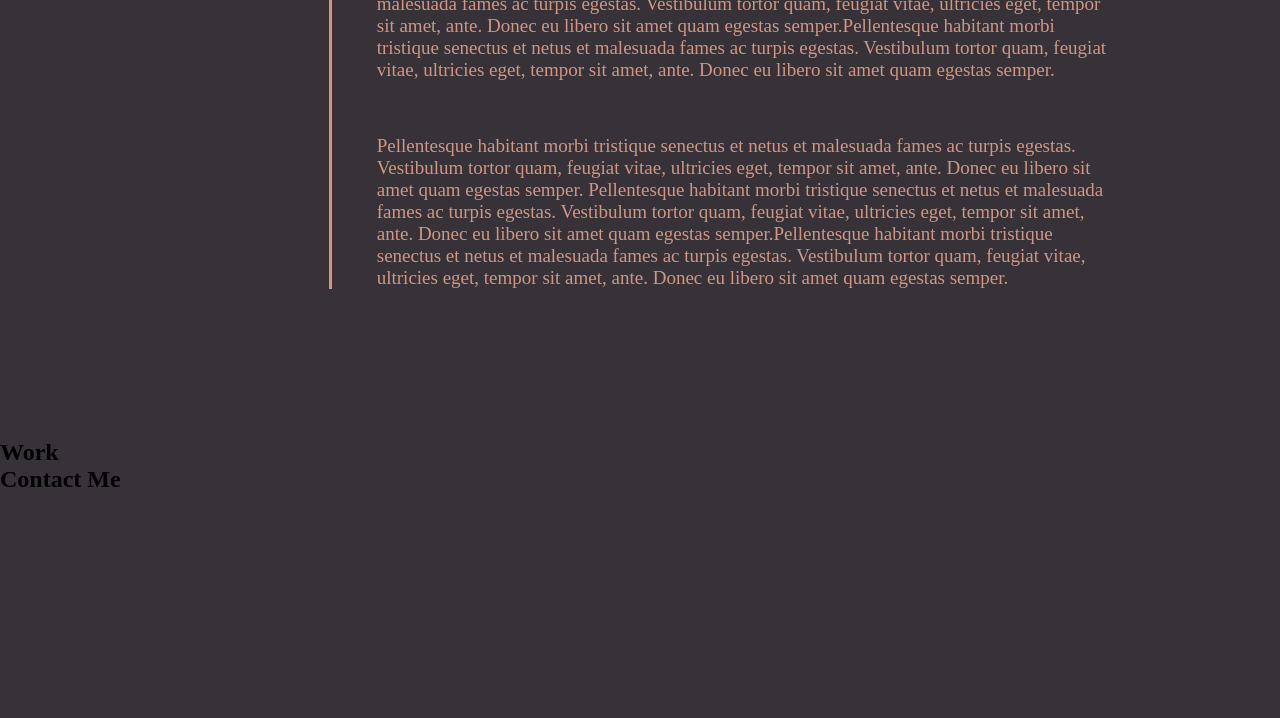
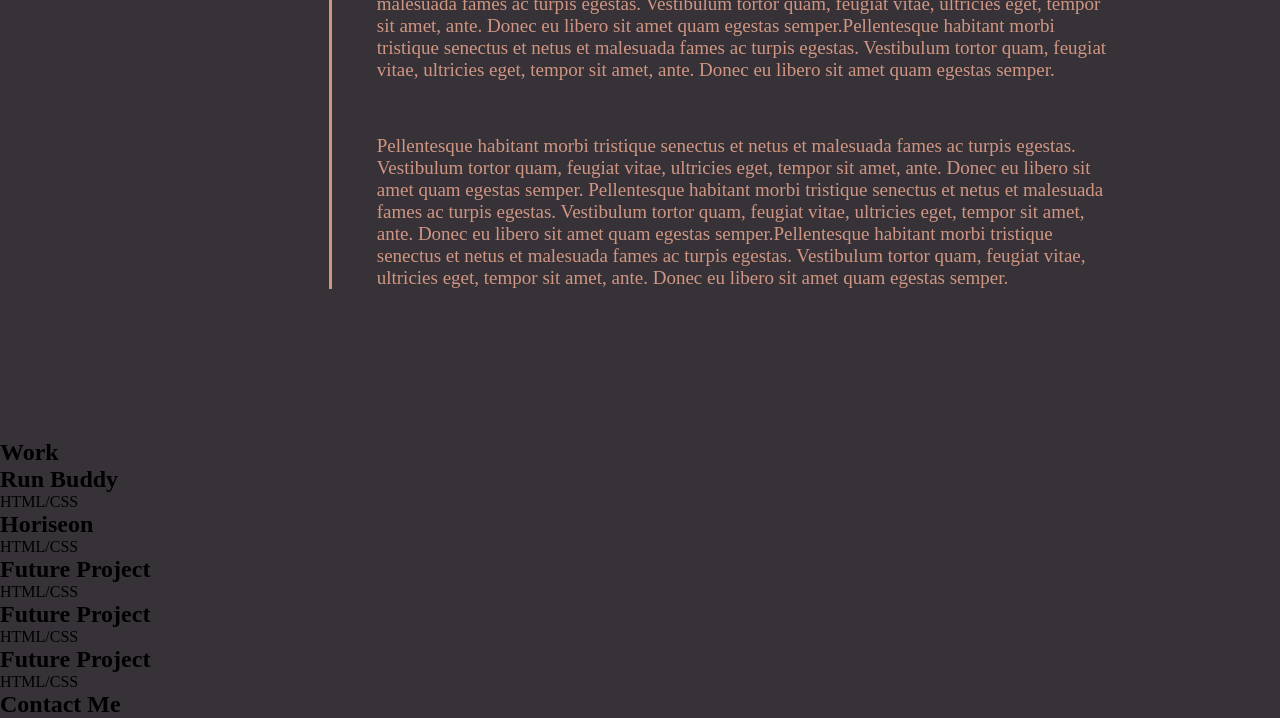
Before and after one commit to JWelch775/professional-portfolio, a plain HTML site: page index.html in a window 1280 px wide. Shown: the part 661-1379 px from the top of the page. Before the commit the page ends 1154 px from the top, so only its background shows below. Drawn offline with Linux system fonts and the light colour scheme.

```diff
--- a/index.html
+++ b/index.html
@@ -65,12 +65,41 @@
 
 <!--Work Section-->
 <section id="work" class="project">
-<h1>Work</h1>
+    <h1>Work</h1>
+
+    <div class="service-grid-wrapper">
+
+        <div class="service-grid-item run-buddy">
+            <h2>Run Buddy</h2>
+            <p>HTML/CSS</p>
+        </div>
+
+        <div class="service-grid-item horiseon">
+            <h2>Horiseon</h2>
+            <p>HTML/CSS</p>
+        </div>
+
+        <div class="service-grid-item holder-1">
+            <h2>Future Project</h2>
+            <p>HTML/CSS</p>
+        </div>
+
+        <div class="service-grid-item holder-2">
+            <h2>Future Project</h2>
+            <p>HTML/CSS</p>
+        </div>
+
+        <div class="service-grid-item holder-3">
+            <h2>Future Project</h2>
+            <p>HTML/CSS</p>
+        </div>
+    </div>
 </section>
 
 <!--Contact Me Section-->
 <section id="contact-me" class="contact">
-<h1>Contact Me</h1>
+    <h1>Contact Me</h1>
+
 </section>
 </body>
 </html>
```
Also changed, not shown: assets/css/style.css (line endings or trailing spaces).
